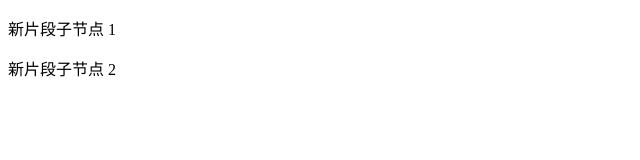
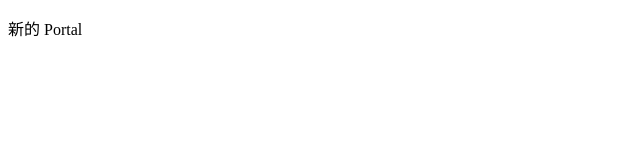
Before and after one commit to qige2016/render, a website built with Parcel: page index.html in a window 1280 px wide. Shown: the whole page, without its empty margins (0-640 px from the left). Built offline with nearby package versions, Linux system fonts and the light colour scheme.

Commit message:
feat: add patchPortal

```diff
--- a/index.html
+++ b/index.html
@@ -7,7 +7,8 @@
 </head>
 <body>
   <div id="app"></div>
-  <div id="portal-box"></div>
+  <div id="old-container"></div>
+  <div id="new-container"></div>
 
   <script src="src/index.js"></script>
 </body>
--- a/src/index.js
+++ b/src/index.js
@@ -1,17 +1,19 @@
-import { h, Fragment } from './h'
+import { h, Portal } from './h'
 import render from './render'
 
 // 旧的 VNode
-const prevVNode = h(Fragment, null, [
-  h('p', null, '旧片段子节点 1'),
-  h('p', null, '旧片段子节点 2')
-])
+const prevVNode = h(
+  Portal,
+  { target: '#old-container' },
+  h('p', null, '旧的 Portal')
+)
 
 // 新的 VNode
-const nextVNode = h(Fragment, null, [
-  h('p', null, '新片段子节点 1'),
-  h('p', null, '新片段子节点 2')
-])
+const nextVNode = h(
+  Portal,
+  { target: '#new-container' },
+  h('p', null, '新的 Portal')
+)
 
 render(prevVNode, document.getElementById('app'))
 
--- a/src/render.js
+++ b/src/render.js
@@ -99,6 +99,30 @@ function mountFragment(vnode, container, isSVG) {
         mount(children[i], container, isSVG)
       }
   }
+}
+
+function mountPortal(vnode, container) {
+  const { tag, children, childFlags } = vnode
+
+  // 获取挂载点
+  const target = typeof tag === 'string' ? document.querySelector(tag) : tag
+
+  if (childFlags & ChildrenFlags.SINGLE_VNODE) {
+    // 将 children 挂在到 target 上，而非 container
+    mount(children, target)
+  } else if (childFlags & ChildrenFlags.MULTIPLE_VNODES) {
+    for (let i = 0; i < children.length; i++) {
+      // 将 children 挂在到 target 上，而非 container
+      mount(children[i], target)
+    }
+  }
+
+  // 占位的空文本节点
+  const placeholder = createTextVNode('')
+  // 将该节点挂载到 container 中
+  mountText(placeholder, container, null)
+  // el 属性引用该节点
+  vnode.el = placeholder.el
 }
 
 function mountComponent(vnode, container, isSVG) {
@@ -284,3 +308,40 @@ function patchFragment(prevVNode, nextVNode, container) {
       nextVNode.el = nextVNode.children[0].el
   }
 }
+
+function patchPortal(prevVNode, nextVNode) {
+  patchChildren(
+    prevVNode.childFlags,
+    nextVNode.childFlags,
+    prevVNode.children,
+    nextVNode.children,
+    prevVNode.tag // 注意 container 是旧的 container
+  )
+  // 让 nextVNode.el 指向 prevVNode.el
+  nextVNode.el = prevVNode.el
+
+  // 如果新旧容器不同，才需要搬运
+  if (nextVNode.tag !== prevVNode.tag) {
+    // 获取新的容器元素，即挂载目标
+    const container =
+      typeof nextVNode.tag === 'string'
+        ? document.querySelector(nextVNode.tag)
+        : nextVNode.tag
+
+    switch (nextVNode.childFlags) {
+      case ChildrenFlags.SINGLE_VNODE:
+        // 如果新的 Portal 是单个子节点，就把该节点搬运到新容器中
+        container.appendChild(nextVNode.children.el)
+        break
+      case ChildrenFlags.NO_CHILDREN:
+        // 新的 Portal 没有子节点，不需要搬运
+        break
+      default:
+        // 如果新的 Portal 是多个子节点，遍历逐个将它们搬运到新容器中
+        for (let i = 0; i < nextVNode.children.length; i++) {
+          container.appendChild(nextVNode.children[i].el)
+        }
+        break
+    }
+  }
+}
```
